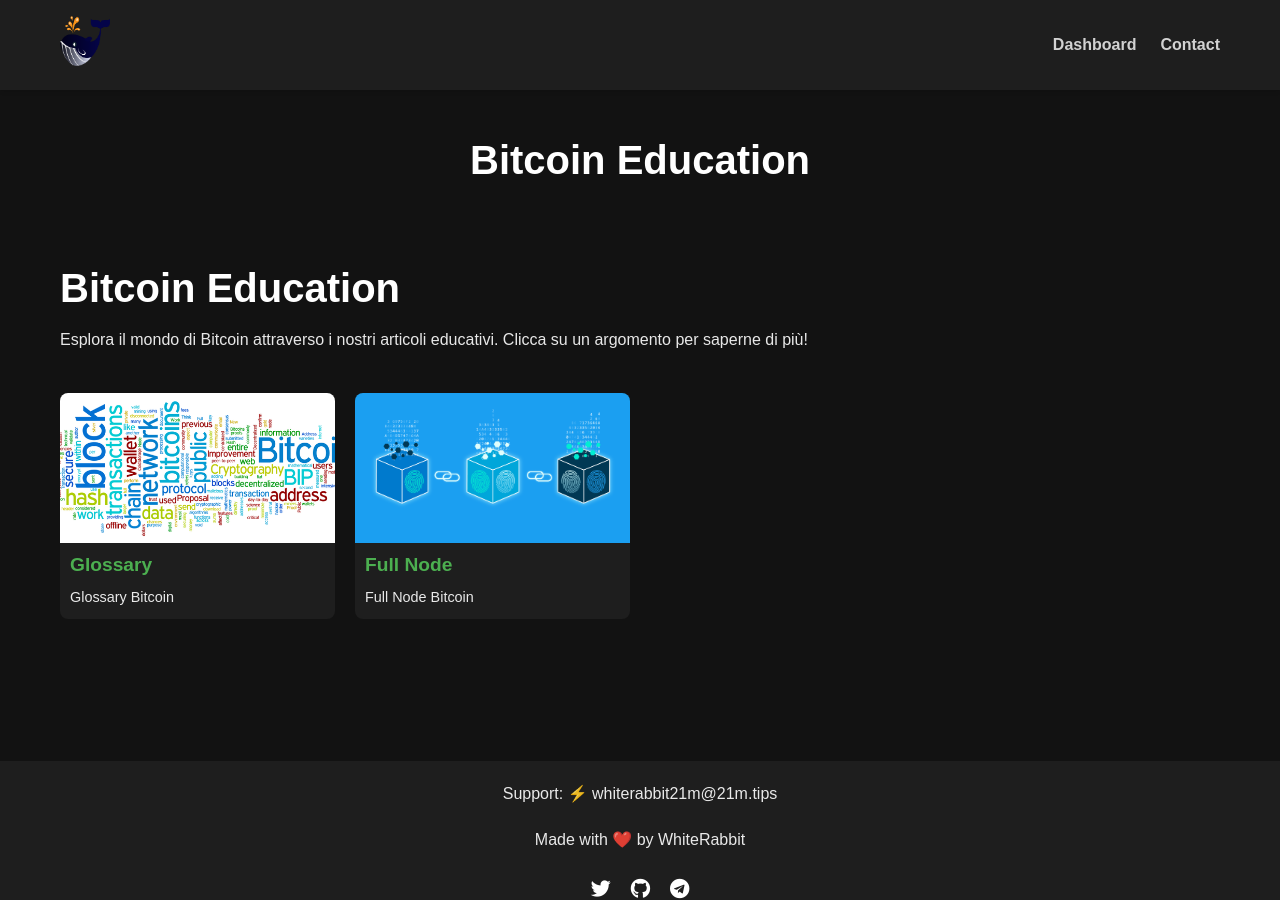
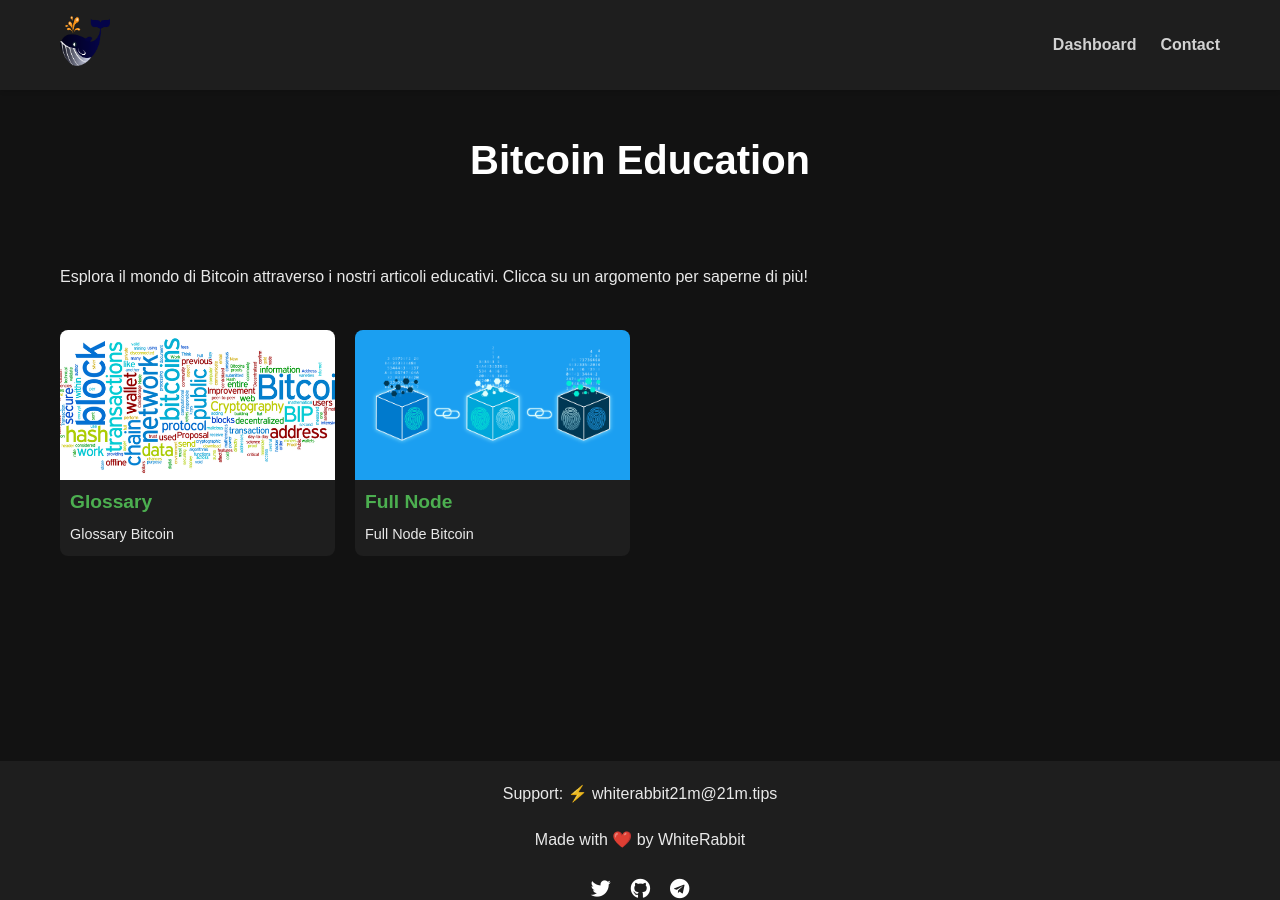
Before and after one commit to whiterabbit21m-test/whiterabbit21m-test.github.io, a Jekyll site: the page built from bitcoin-education.md, in a window 1280 px wide and 900 px high. Built offline with Jekyll 4.4.1, drawn with Linux system fonts in a browser that asks for light colours.

Commit message:
Update bitcoin-education.md

```diff
--- a/bitcoin-education.md
+++ b/bitcoin-education.md
@@ -3,8 +3,6 @@ layout: page
 title: Bitcoin Education
 permalink: /bitcoin-education/
 ---
-
-# Bitcoin Education
 
 Esplora il mondo di Bitcoin attraverso i nostri articoli educativi. Clicca su un argomento per saperne di più!
 
```
